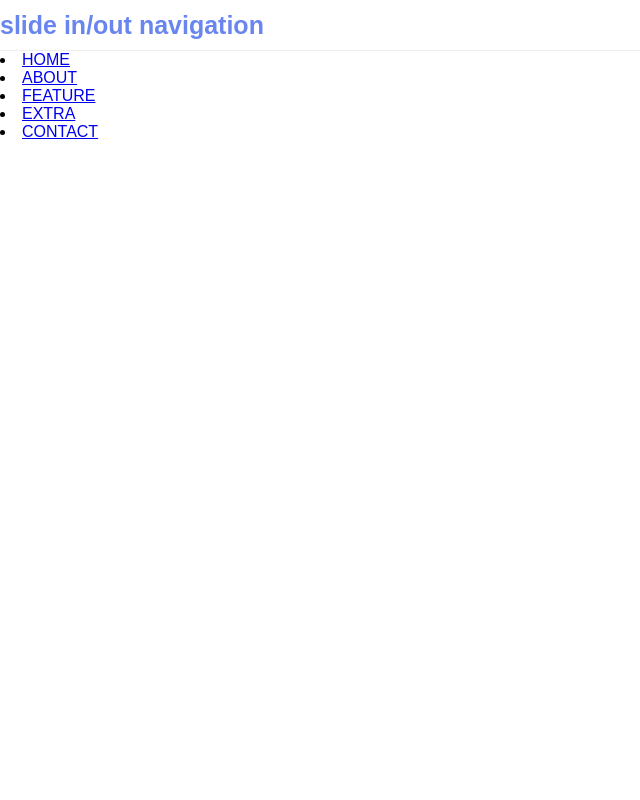
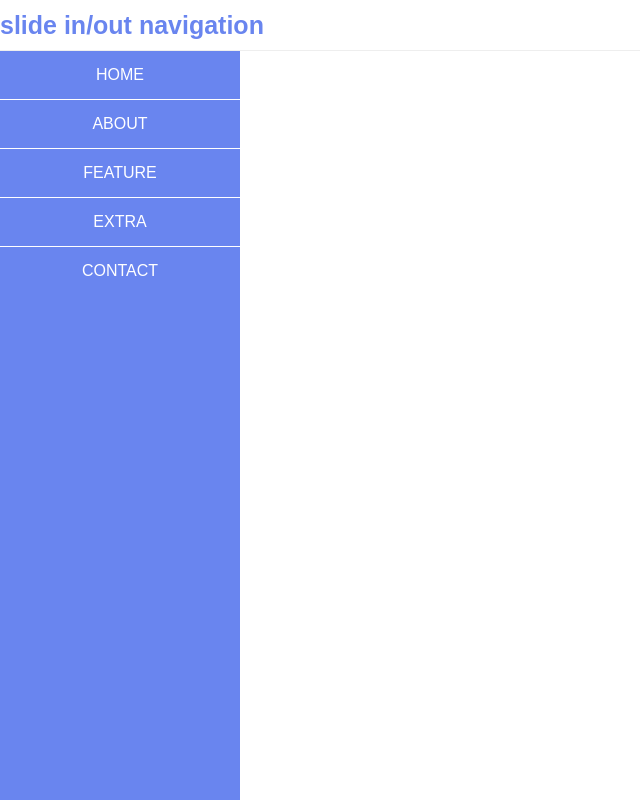
Before and after one commit to Akmalhakimteo/sidebar-html-css, a plain HTML site: page index.html in a window 1280 px wide. Shown: the whole page, without its empty margins (0-640 px from the left). Drawn offline with Linux system fonts and the light colour scheme.

Commit message:
side bar css added

```diff
--- a/mystyle.css
+++ b/mystyle.css
@@ -1,23 +1,67 @@
 * {
     padding: 0;
     margin: 0;
-  }
-
+}
 body {
     font-family: sans-serif;
-     }
-
+}
+a {
+    text-decoration: none;
+}
+li {
+    list-style-type: none;
+}
 header {
     width: 100%;
     height: 50px;
     margin: auto;
     border-bottom: 1px solid #EEE;
-      }
-
+}
 #brand {
     float: left;
     line-height: 50px;
     color: #6985EF;
     font-size: 25px;
     font-weight: bolder;
-     }
+}
+nav {
+    width: 100%;
+    text-align: center;
+}
+nav a {
+    display: block;
+    padding: 15px 0;
+    border-bottom: 1px solid #FFFFFF;
+    color: #FFFFFF;
+}
+nav a:hover {
+    background: #000000;
+    color: #FFF;
+}
+nav li:last-child a {
+    border-bottom: none;
+  }
+
+  /*__________________________________________*/
+
+        .menu {
+            width: 240px;
+            height: 100%;
+            position: absolute;
+            background-color: #6985EF;
+            transition: all .3s ease-in-out;
+            -webkit-transition: all .3s ease-in-out;
+            -moz-transition: all .3s ease-in-out;
+            -ms-transition: all .3s ease-in-out;
+            -o-transition: all .3s ease-in-out;
+        }
+
+        .menu-icon {
+            padding: 10px 20px;
+            background-color: #E5DAC0;
+            color: #987D3E;
+            cursor: pointer;
+            float: right;
+            margin-top: 4px;
+            border-radius: 5px;
+        }
```
